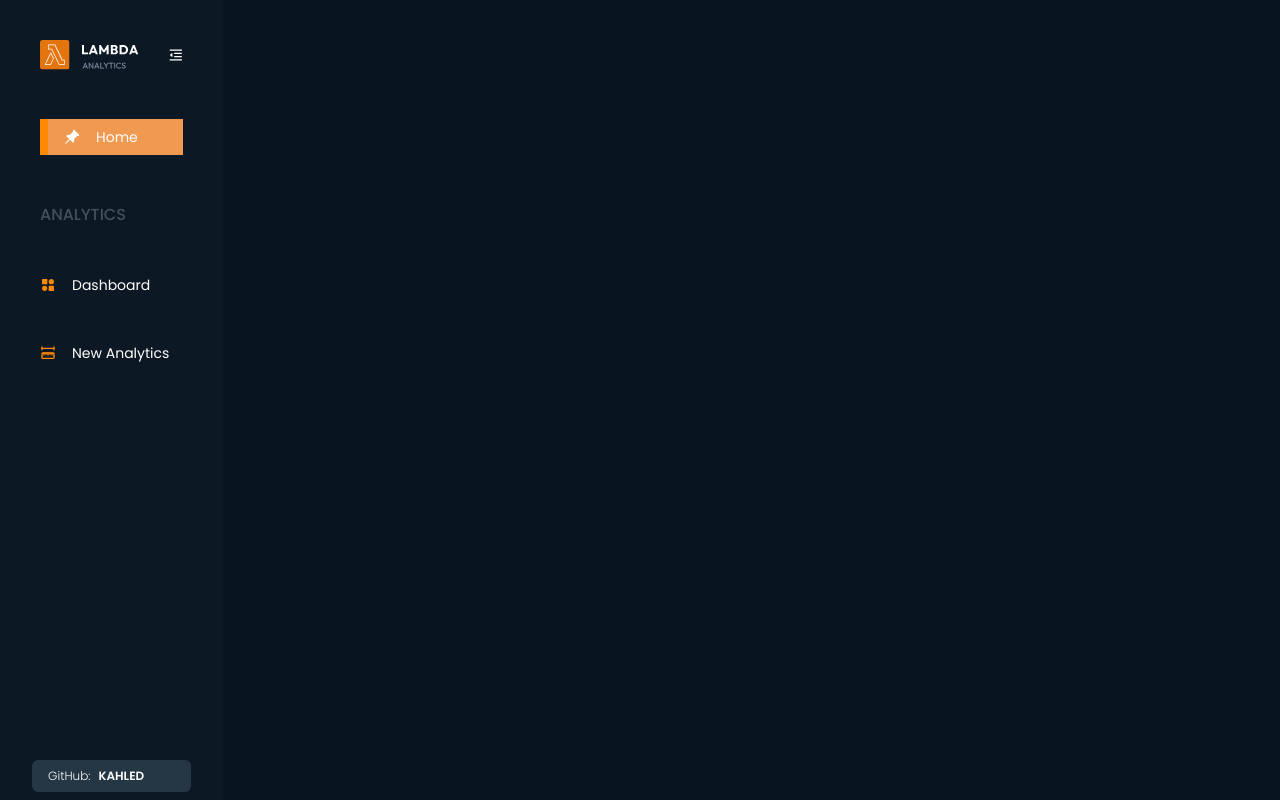
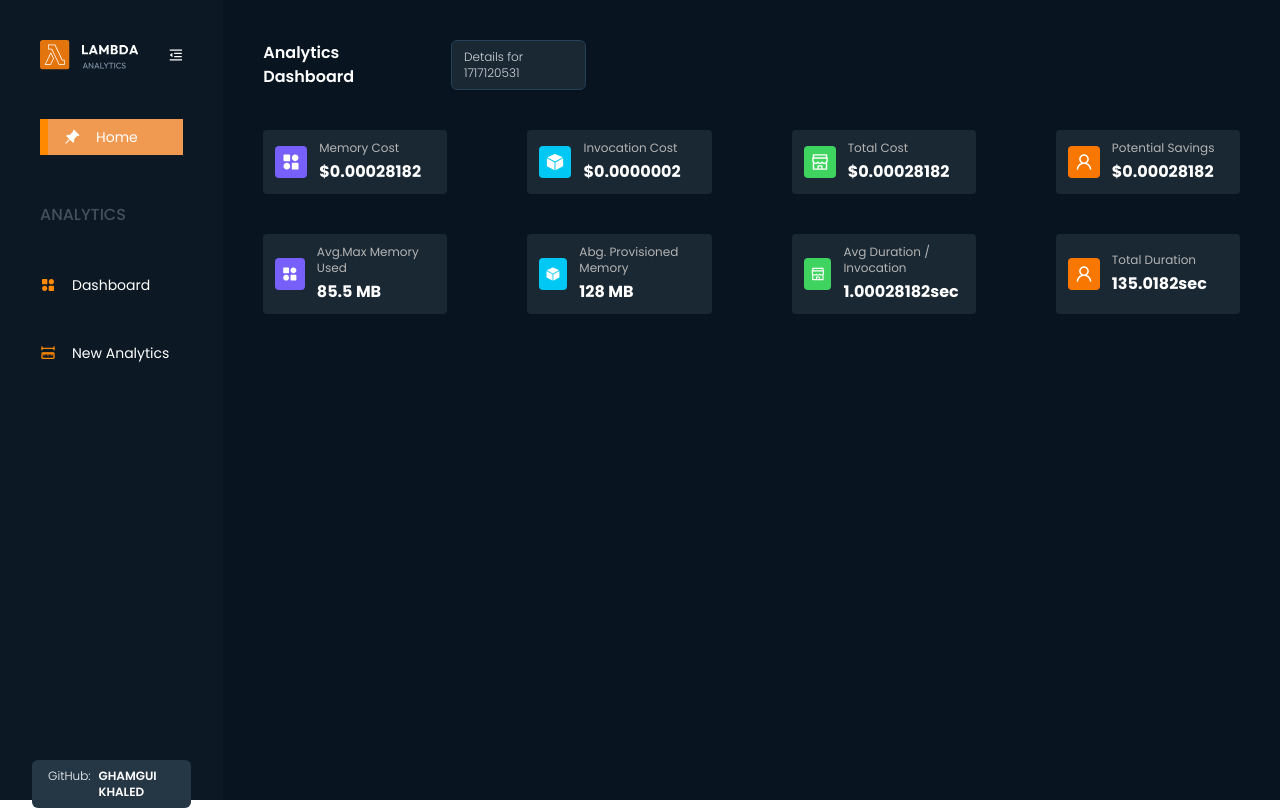
Before and after one commit to gham-khaled/lambda-memory-analysis, a React (Vite) app in the folder frontend-v2/: page / in a window 1280 px wide. Built offline with nearby package versions, Linux system fonts and the light colour scheme.

Commit message:
Analytics dashboard card implemented

```diff
--- /dev/null
+++ b/frontend-v2/src/components/Statistics.jsx
@@ -0,0 +1,20 @@
+/* eslint-disable react/prop-types */
+
+function Statistics({ title, icon, loadingQuery, query }) {
+	return (
+		<div className='bg-[#1A2833] rounded px-3 py-2.5 flex gap-3 items-center'>
+			{icon}{' '}
+			<div>
+				<div className='text-xs text-[#B4B4B4] pb-1'>{title}</div>
+
+				{loadingQuery ? (
+					<div className='h-2 bg-slate-700 rounded mt-2'></div>
+				) : (
+					<div className='font-bold text-white '>{query}</div>
+				)}
+			</div>
+		</div>
+	)
+}
+
+export default Statistics
--- a/frontend-v2/src/pages/Home.jsx
+++ b/frontend-v2/src/pages/Home.jsx
@@ -1,10 +1,105 @@
+import { BiSolidCategoryAlt } from 'react-icons/bi'
+import Statistics from '../components/Statistics'
 import Sidebar from '../partials/Sidebar'
+import { IoIosCube } from 'react-icons/io'
+import { AiOutlineShop, AiOutlineUser } from 'react-icons/ai'
 
 const Home = () => {
 	return (
 		<div className='flex'>
 			<Sidebar />
-			<div className='bg-[#08141F]  w-full h-screen overflow-y-scroll  p-10 space-y-6'></div>
+			<div className='bg-darkblue  w-full h-screen overflow-y-scroll  p-10 space-y-6'>
+				{/* Start of Header */}
+				<div className='grid lg:grid-cols-12 lg:gap-5 space-y-5 lg:space-y-0'>
+					<div className='lg:col-span-8 order-1 lg:order-none gap-16 flex  items-center '>
+						<div className='text-white font-semibold w-[50%] flex flex-row space-x-12 items-center'>
+							<p>Analytics Dashboard</p>
+							<div className='flex  items-center pl-3 pr-6  py-2  border border-[#254059] bg-[#1A2833] drop-shadow-sm  rounded-md text-gray-300 font-light text-xs'>
+								Details for 1717120531
+							</div>
+						</div>
+					</div>
+					{/* Profile section */}
+					{/* <UserProfile custom={'bg-[#0C1924] text-white'}></UserProfile> */}
+					{/* <div className=' bg-white'>date..</div> */}
+				</div>{' '}
+				{/* End of Header */}
+				{/* Cards section */}
+				{/* <div className='grid grid-cols-2 lg:grid-cols-4 gap-4'></div>{' '} */}
+				<div className='grid grid-cols-12 gap-0 pt-4'>
+					<div className='col-span-12 lg:col-span-12 space-y-4'>
+						<div className='grid grid-cols-2 md:grid-cols-4 gap-x-20 gap-y-10'>
+							{/* TODO: check out the loading states */}
+							<Statistics
+								title={'Memory Cost'}
+								icon={
+									<BiSolidCategoryAlt className='text-[2rem] bg-[#7660F9] text-white p-1.5 rounded'></BiSolidCategoryAlt>
+								}
+								loadingQuery={false}
+								query='$0.00028182'
+							></Statistics>
+							<Statistics
+								title='Invocation Cost'
+								icon={
+									<IoIosCube className='text-[2rem] bg-[#00C8F4] text-white p-1.5 rounded'></IoIosCube>
+								}
+								loadingQuery={false}
+								query='$0.0000002'
+							></Statistics>
+							<Statistics
+								title='Total Cost'
+								icon={
+									<AiOutlineShop className='text-[2rem] bg-[#3FD360] text-white p-1.5 rounded'></AiOutlineShop>
+								}
+								loadingQuery={false}
+								query='$0.00028182'
+							></Statistics>
+							<Statistics
+								title='Potential Savings'
+								icon={
+									<AiOutlineUser className='text-[2rem] bg-[#F87700] text-white p-1.5 rounded'></AiOutlineUser>
+								}
+								loadingQuery={false}
+								query='$0.00028182'
+							></Statistics>
+
+							<Statistics
+								title={'Avg.Max Memory Used'}
+								icon={
+									<BiSolidCategoryAlt className='text-[2rem] bg-[#7660F9] text-white p-1.5 rounded'></BiSolidCategoryAlt>
+								}
+								loadingQuery={false}
+								query='85.5 MB'
+							></Statistics>
+							<Statistics
+								title='Abg. Provisioned Memory'
+								icon={
+									<IoIosCube className='text-[2rem] bg-[#00C8F4] text-white p-1.5 rounded'></IoIosCube>
+								}
+								loadingQuery={false}
+								query='128 MB'
+							></Statistics>
+							<Statistics
+								title='Avg Duration / Invocation'
+								icon={
+									<AiOutlineShop className='text-[2rem] bg-[#3FD360] text-white p-1.5 rounded'></AiOutlineShop>
+								}
+								loadingQuery={false}
+								query='1.00028182sec'
+							></Statistics>
+							<Statistics
+								title='Total Duration'
+								icon={
+									<AiOutlineUser className='text-[2rem] bg-[#F87700] text-white p-1.5 rounded'></AiOutlineUser>
+								}
+								loadingQuery={false}
+								query='135.0182sec'
+							></Statistics>
+						</div>
+					</div>
+				</div>
+				{/* End of Cards section */}
+			</div>
 		</div>
 	)
 }
--- a/frontend-v2/src/partials/Sidebar.jsx
+++ b/frontend-v2/src/partials/Sidebar.jsx
@@ -139,7 +139,8 @@ const Sidebar = () => {
 					target='_blank'
 					className={`${sidebarOpen ? 'hidden' : 'flex'} text-white font-light bg-darkblueLight px-4 text-xs py-2 -mx-2 rounded-md`}
 				>
-					GitHub: <span className='font-semibold pl-2 uppercase'> Kahled </span>
+					GitHub:{' '}
+					<span className='font-semibold pl-2 uppercase'>Ghamgui Khaled </span>
 				</a>
 			</div>
 		</>
```
